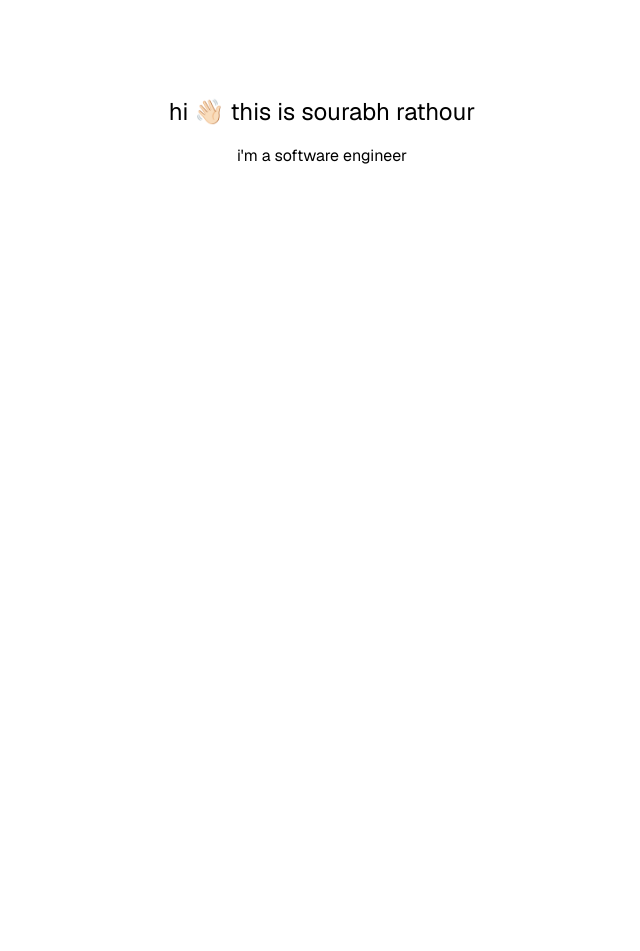
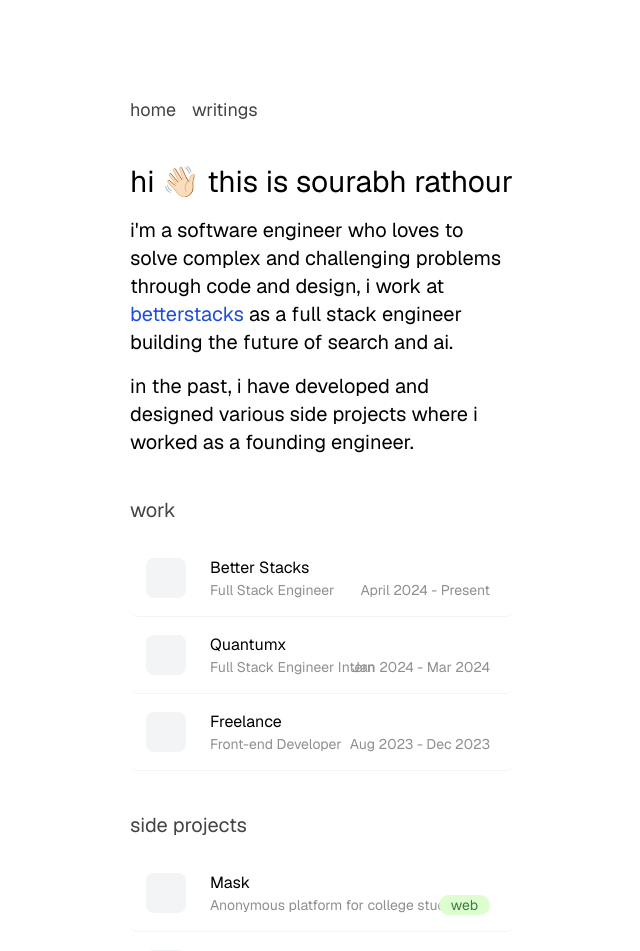
Before and after one commit to sourabhrathourr/portfolio, a Next.js app: page / in a window 1280 px wide. Shown: the top 951 px of the page, without its empty margins (318-958 px from the left). Before the commit the page ends 800 px from the top, so only its background shows below. Built offline with nearby package versions, Linux system fonts and the light colour scheme.

Commit message:
comp: building the core ui for the home page

```diff
--- a/app/page.tsx
+++ b/app/page.tsx
@@ -1,8 +1,28 @@
+import Navbar from "@/components/Navbar";
+import ProjectSection from "@/components/ProjectSection";
+import WorkSection from "@/components/WorkSection";
+
 export default function Home() {
   return (
-    <main className="flex min-h-screen flex-col antialiased items-center gap-4 p-24">
-      <h1 className="text-2xl">hi 👋🏻 this is sourabh rathour</h1>
-      <p className="">i'm a software engineer </p>
+    <main className="flex  l-0 r-0 m-auto flex-col xl:w-[45%] lg:w-[60%] antialiased  gap-4 p-24">
+      <Navbar />
+      <h1 className="text-3xl antialiased mt-6 ">
+        hi 👋🏻 this is sourabh rathour
+      </h1>
+      <p className="text-xl antialiased">
+        i'm a software engineer who loves to solve complex and challenging
+        problems through code and design, i work at
+        <span className="text-blue-700 cursor-pointer"> betterstacks</span> as a
+        full stack engineer building the future of search and ai.
+      </p>
+      <p className="text-xl antialiased">
+        in the past, i have developed and designed various side projects where i
+        worked as a founding engineer.
+      </p>
+      <h2 className="text-xl antialiased mt-6 text-[#444]">work</h2>
+      <WorkSection />
+      <h2 className="text-xl antialiased mt-6 text-[#444]">side projects</h2>
+      <ProjectSection />
     </main>
   );
 }
--- /dev/null
+++ b/components/BrandIcon.tsx
@@ -0,0 +1,16 @@
+import Image from "next/image";
+
+const BrandIcon = () => {
+  return (
+    <div className="w-10 h-10 bg-gray-100 rounded-lg">
+      {/* <Image
+        src="/next.svg"
+        alt="Picture of the author"
+        width={40}
+        height={40}
+      /> */}
+    </div>
+  );
+};
+
+export default BrandIcon;
--- /dev/null
+++ b/components/Navbar.tsx
@@ -0,0 +1,12 @@
+const Navbar = () => {
+  return (
+    <nav>
+      <ul className="flex gap-4 text-lg text-[#444]">
+        <li className="cursor-pointer antialiased">home</li>
+        <li className="cursor-pointer antialiased">writings</li>
+      </ul>
+    </nav>
+  );
+};
+
+export default Navbar;
--- /dev/null
+++ b/components/ProjectSection.tsx
@@ -0,0 +1,61 @@
+import BrandIcon from "./BrandIcon";
+
+type Project = {
+  id: number;
+  name: string;
+  description: string;
+  tag: string;
+  tagProp: string;
+};
+
+type ProjectCardProps = {
+  project: Project;
+};
+
+const projectData = [
+  {
+    id: 1,
+    name: "Mask",
+    description: "Anonymous platform for college students",
+    tag: "web",
+    tagProp: "bg-[#DDFECE] text-[#3A7D44]",
+  },
+  {
+    id: 2,
+    name: "Flux",
+    description: "A youtube notes generator app.",
+    tag: "ai",
+    tagProp: "bg-[#EAF7FE] text-[#1d4ed8]",
+  },
+];
+
+const ProjectSection = () => {
+  return (
+    <div>
+      {projectData.map((project) => (
+        <ProjectCard key={project.id} project={project} />
+      ))}
+    </div>
+  );
+};
+
+const ProjectCard = ({ project }: ProjectCardProps) => {
+  return (
+    <div className="flex relative antialiased border-b border-[#8f8f8f]/10 py-4 px-4 rounded-lg cursor-pointer items-center gap-6 hover:bg-[#EDEDED]/30 hover:border-[#EDEDED]/30">
+      <BrandIcon />
+      <div className="">
+        <h1 className="antialiased">{project.name}</h1>
+        <p className="text-sm text-[#8F8F8F] antialiased">
+          {project.description}
+        </p>
+      </div>
+      <span
+        className={`absolute bottom-4 antialiased right-6 text-sm  ${project.tagProp}  px-3 rounded-full`}
+      >
+        {project.tag}
+      </span>
+    </div>
+  );
+};
+
+export default ProjectSection;
--- /dev/null
+++ b/components/WorkSection.tsx
@@ -0,0 +1,60 @@
+import BrandIcon from "./BrandIcon";
+
+type Work = {
+  id: number;
+  company: string;
+  position: string;
+  duration: string;
+};
+
+type WorkCardProps = {
+  work: Work;
+};
+
+const workData = [
+  {
+    id: 1,
+    company: "Better Stacks",
+    position: "Full Stack Engineer",
+    duration: "April 2024 - Present",
+  },
+  {
+    id: 2,
+    company: "Quantumx ",
+    position: "Full Stack Engineer Intern",
+    duration: "Jan 2024 - Mar 2024",
+  },
+  {
+    id: 3,
+    company: "Freelance",
+    position: "Front-end Developer",
+    duration: "Aug 2023 - Dec 2023",
+  },
+];
+
+const WorkSection = () => {
+  return (
+    <div>
+      {workData.map((work) => (
+        <WorkCard key={work.id} work={work} />
+      ))}
+    </div>
+  );
+};
+
+const WorkCard = ({ work }: WorkCardProps) => {
+  return (
+    <div className="flex relative border-b border-[#8f8f8f]/10 py-4 px-4 rounded-lg cursor-pointer items-center gap-6 hover:bg-[#EDEDED]/30 hover:border-[#EDEDED]/30">
+      <BrandIcon />
+      <div className="">
+        <h1 className="antialiased">{work.company}</h1>
+        <p className="text-sm text-[#8F8F8F]">{work.position}</p>
+      </div>
+      <span className="absolute bottom-4 right-6 text-sm text-[#8F8F8F]">
+        {work.duration}
+      </span>
+    </div>
+  );
+};
+
+export default WorkSection;
```
